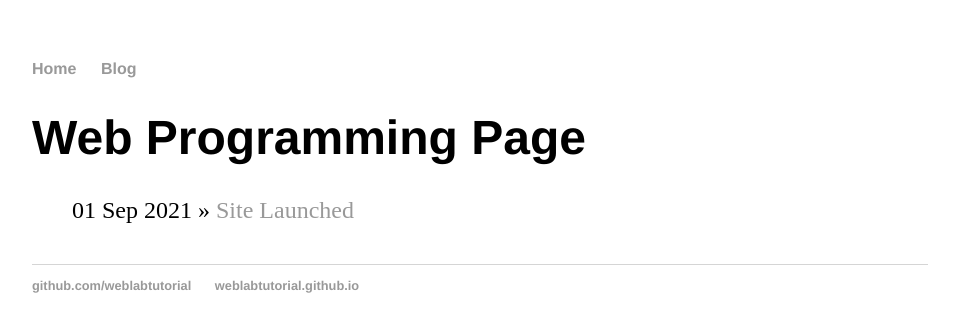
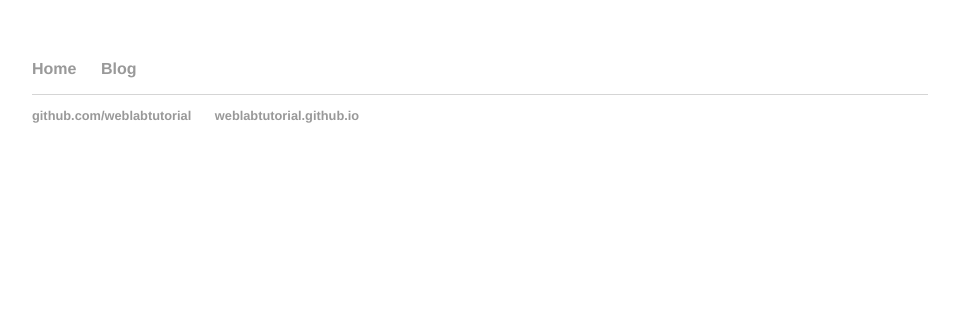
Before and after one commit to leah83/leah83.github.io, a Jekyll site: the page built from about/index.html, in a window 1280 px wide. Shown: the top 332 px of the page, without its empty margins (160-1119 px from the left). Built offline with Jekyll 4.4.1, drawn with Linux system fonts in a browser that asks for light colours.

Commit message:
Update index.html

```diff
--- a/about/index.html
+++ b/about/index.html
@@ -1,10 +1,4 @@
 ---
 layout: default
-title: Web Programming Page
+title: About Web Programming
 ---
-  <h1>{{ page.title }}</h1>
-  <ul class="posts">
-  {% for post in site.posts %}
-    <li><span>{{ post.date | date_to_string }}</span> » <a href="{{ post.url }}" title="{{ post.title }}">{{ post.title }}</a></li>
-  {% endfor %}
-  </ul>
```
